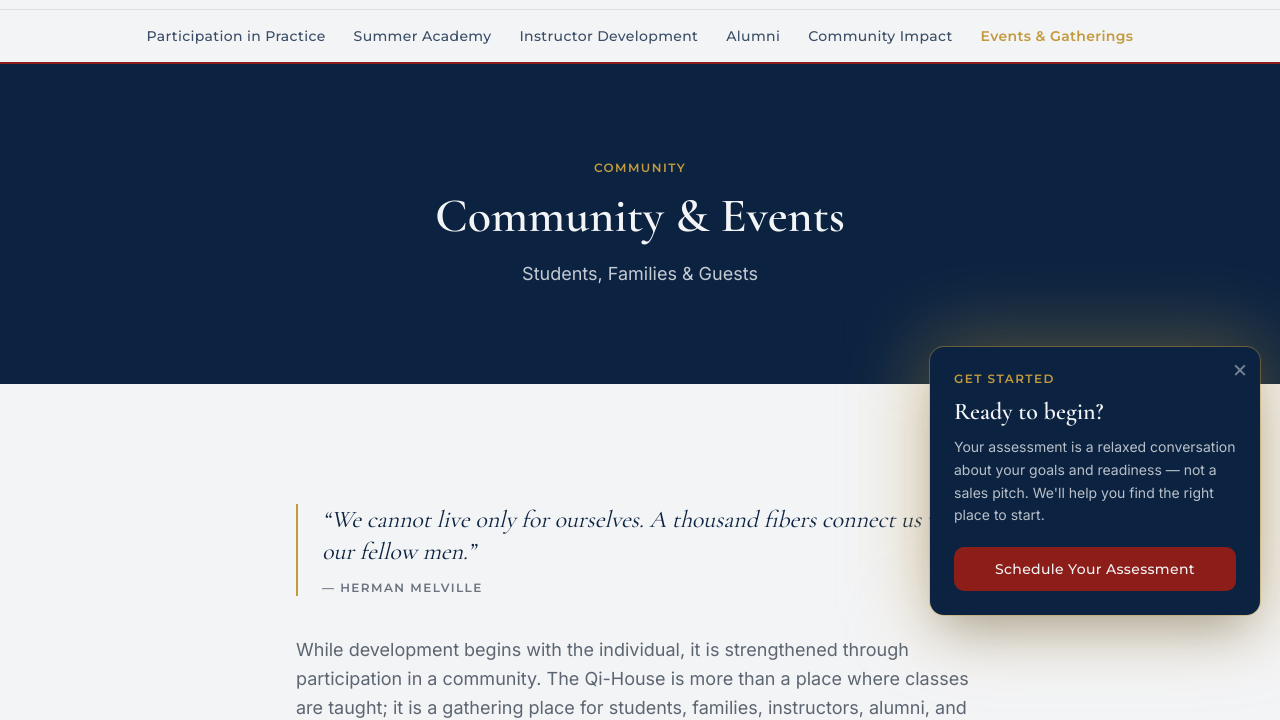
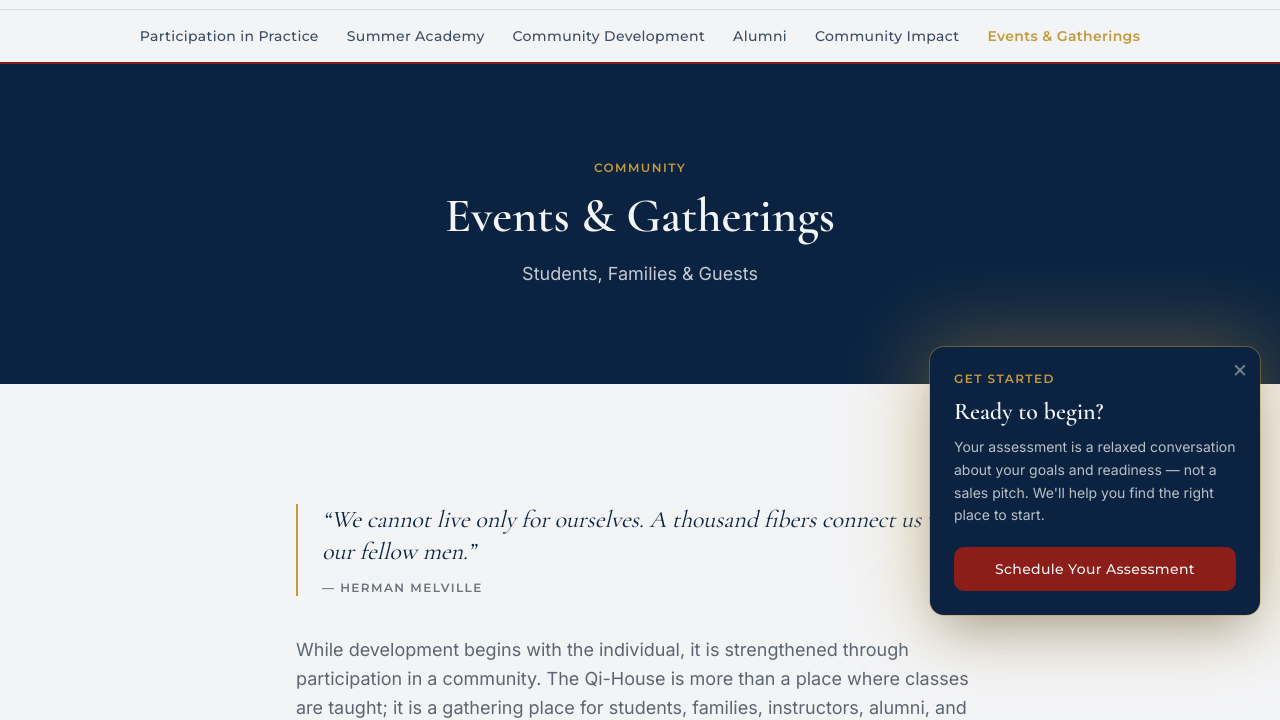
Before and after one commit to sindbad-SH/eight-hands-academy, an Astro site: page /eight-hands-academy/community/events in a window 1280 px wide. Shown: the part 89-809 px from the top of the page. Built offline with nearby package versions, Linux system fonts and the light colour scheme; Astro itself is replaced by a stand-in of ours.

Commit message:
Align Community tab labels with their page titles
Summer Academy page -> '8 Hands Summer Academy' (was 'The Qi-House Summer Academy'); Events page title -> 'Events & Gatherings' (was 'Community & Events'); 'Instructor Development' label -> 'Community Development' everywhere (nav, sub-nav, footer, hub, search) to match the page's content. URLs unchanged.

Co-Authored-By: Claude Opus 4.8 <noreply@anthropic.com>

```diff
--- a/src/components/Footer.astro
+++ b/src/components/Footer.astro
@@ -10,7 +10,7 @@ const quickLinks = [
 ];
 const engage = [
   ['Visit the Qi-House', '/admissions#visit'],
-  ['Instructor Development', '/community/instructor-development'],
+  ['Community Development', '/community/instructor-development'],
   ['Governance', '/about/governance'],
 ];
 ---
--- a/src/components/SearchOverlay.astro
+++ b/src/components/SearchOverlay.astro
@@ -18,7 +18,7 @@ const rawPages = [
   { t: 'The Twelve Domains', h: '/the-twelve-houses', k: 'twelve domains houses development self-governance educational model' },
   { t: 'Community', h: '/community', k: 'community participation belonging parents alumni events impact' },
   { t: 'Summer Academy', h: '/community/summer-academy', k: 'summer academy seasonal intensive' },
-  { t: 'Instructor Development', h: '/community/instructor-development', k: 'instructor development teaching mentor' },
+  { t: 'Community Development', h: '/community/instructor-development', k: 'community development instructor mentor service stewardship leadership' },
   { t: 'Alumni', h: '/community/alumni', k: 'alumni former students graduates' },
   { t: 'Community Impact', h: '/community/impact', k: 'impact service charity contribution' },
   { t: 'Events & Gatherings', h: '/community/events', k: 'events gatherings workshops open house calendar' },
--- a/src/data/nav.ts
+++ b/src/data/nav.ts
@@ -51,7 +51,7 @@ export const nav = [
     children: [
       ['Participation in Practice', '/community'],
       ['Summer Academy', '/community/summer-academy'],
-      ['Instructor Development', '/community/instructor-development'],
+      ['Community Development', '/community/instructor-development'],
       ['Alumni', '/community/alumni'],
       ['Community Impact', '/community/impact'],
       ['Events & Gatherings', '/community/events'],
@@ -77,7 +77,7 @@ export const aboutSubnav: [string, string][] = [
 export const communitySubnav: [string, string][] = [
   ['Participation in Practice', '/community'],
   ['Summer Academy', '/community/summer-academy'],
-  ['Instructor Development', '/community/instructor-development'],
+  ['Community Development', '/community/instructor-development'],
   ['Alumni', '/community/alumni'],
   ['Community Impact', '/community/impact'],
   ['Events & Gatherings', '/community/events'],
--- a/src/pages/community/events.astro
+++ b/src/pages/community/events.astro
@@ -1,5 +1,5 @@
 ---
-// Community sub-page — "Community & Events". Client copy verbatim (Jeanette 2026-06-06).
+// Community sub-page — "Events & Gatherings". Client copy verbatim (Jeanette 2026-06-06).
 // Mirrors the Learning detail template: PageHeader → quote → body → labelled list → prose closing → CTA.
 import Base from '../../layouts/Base.astro';
 import PageHeader from '../../components/PageHeader.astro';
@@ -16,9 +16,9 @@ const participate = [
   'Leadership and mentorship opportunities',
 ];
 ---
-<Base title="Community & Events — Eight Hands Martial Arts Academy">
+<Base title="Events & Gatherings — Eight Hands Martial Arts Academy">
   <SectionSubnav items={communitySubnav} active="/community/events" label="Community section" />
-  <PageHeader eyebrow="Community" title="Community & Events" subtitle="Students, Families & Guests" />
+  <PageHeader eyebrow="Community" title="Events & Gatherings" subtitle="Students, Families & Guests" />
   <section class="bg-stone">
     <div class="container-content py-section-sm lg:py-section max-w-3xl">
       <blockquote class="reveal border-l-2 border-gold pl-6 mb-10">
--- a/src/pages/community/index.astro
+++ b/src/pages/community/index.astro
@@ -22,7 +22,7 @@ const claims: [string, string][] = [
 
 const hub: [string, string, string, string][] = [
   ['Summer Academy', '/community/summer-academy', '[IMAGE — intensive seasonal practice, outdoors/candid · 4:3 · 760×570px]', '/img/service-1.jpg'],
-  ['Instructor Development', '/community/instructor-development', '[IMAGE — senior student teaching / leading a group · 4:3 · 760×570px]', '/img/mentoring-1.jpg'],
+  ['Community Development', '/community/instructor-development', '[IMAGE — senior student teaching / leading a group · 4:3 · 760×570px]', '/img/mentoring-1.jpg'],
   ['Alumni', '/community/alumni', '[IMAGE — former students returned, across generations · 4:3 · 760×570px]', '/img/community-1.jpg'],
   ['Community Impact', '/community/impact', '[IMAGE — service / contribution beyond the studio · 4:3 · 760×570px]', '/img/mentoring-2.jpg'],
   ['Events & Gatherings', '/community/events', '[IMAGE — a community gathering / demonstration · 4:3 · 760×570px]', '/img/instruction-3.jpg'],
--- a/src/pages/community/summer-academy.astro
+++ b/src/pages/community/summer-academy.astro
@@ -11,11 +11,11 @@ const foundations = [
   'Weapon Specialization', 'Personal Scroll Creation',
 ];
 ---
-<Base title="Summer Academy of Self-Governance — The Qi-House">
+<Base title="8 Hands Summer Academy — Eight Hands Martial Arts Academy">
   <SectionSubnav items={communitySubnav} active="/community/summer-academy" label="Community section" />
   <PageHeader
     eyebrow="Community"
-    title="The Qi-House Summer Academy"
+    title="8 Hands Summer Academy"
     subtitle="Not a summer camp. An educational experience."
   />
 
--- a/src/pages/index.astro
+++ b/src/pages/index.astro
@@ -54,7 +54,7 @@ const programs: [string, string, string][] = [
   ['Early Youth Programs', 'Ages 2–6', '/programs/early-youth'],
   ['Youth Programs', 'Ages 7–13', '/programs/youth'],
   ['Adult Programs', 'Ages 14+', '/programs/adult'],
-  ['Community & Events', 'Students, Families & Guests', '/community/events'],
+  ['Events & Gatherings', 'Students, Families & Guests', '/community/events'],
 ];
 ---
 
```
